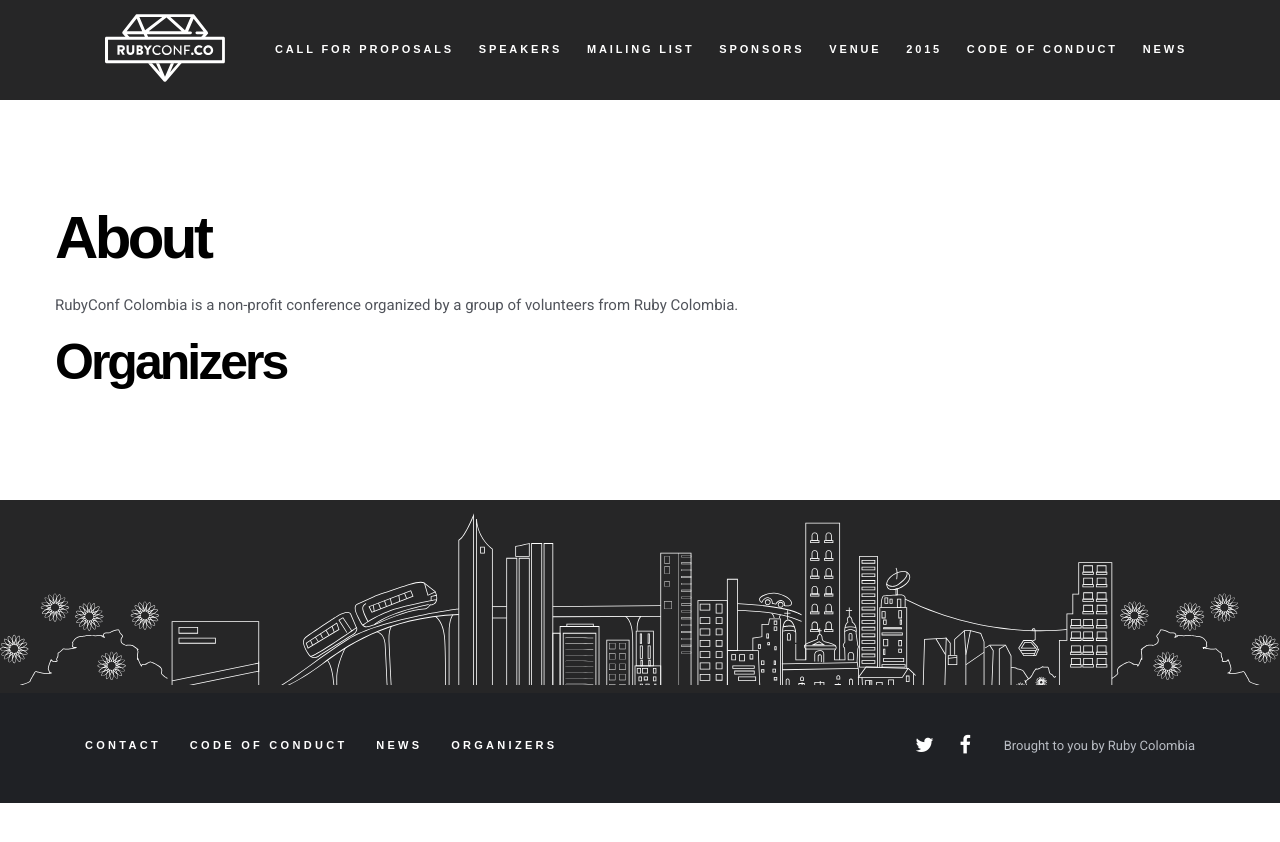
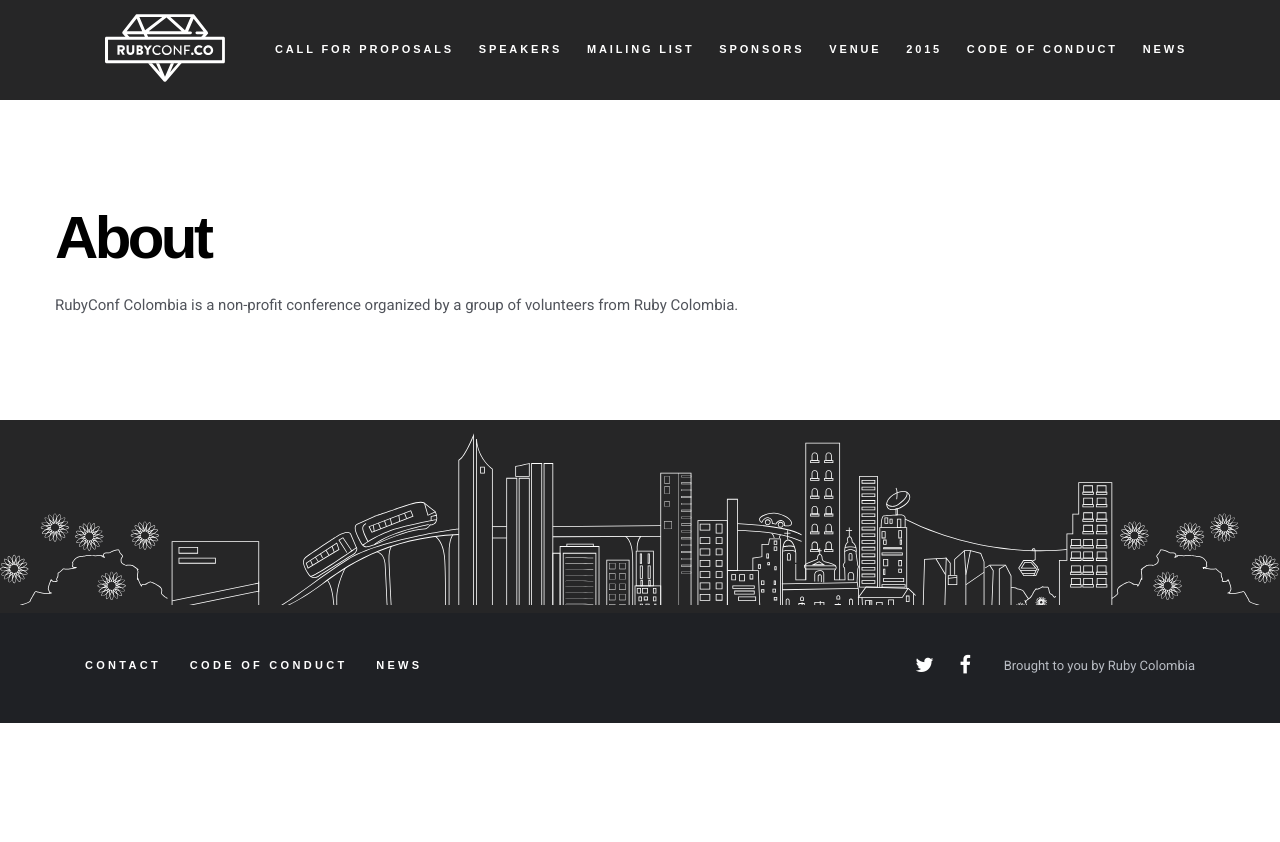
Before and after one commit to RubyConfCo/2016-rubyconfco.github.io, a Jekyll site: the page built from about.md, in a window 1280 px wide. Shown: the top 842 px of the page. Built offline with Jekyll 4.4.1, drawn with Linux system fonts in a browser that asks for light colours; some web fonts are replaced; a script that is not in the unit is left out.

Commit message:
Have a simple about page

```diff
--- a/_includes/footer.html
+++ b/_includes/footer.html
@@ -11,7 +11,6 @@
             <li class="footer-nav-item"><a href="mailto:organizers@rubyconf.co">Contact</a></li>
             <li class="footer-nav-item"><a href="/code-of-conduct.html">Code of Conduct</a></li>
             <li class="footer-nav-item"><a href="/blog/">News</a></li>
-            <li class="footer-nav-item"><a href="/about/">Organizers</a></li>
           </ul>
         </div>
 
--- a/about.md
+++ b/about.md
@@ -6,5 +6,3 @@
 
 RubyConf Colombia is a non-profit conference organized by a group of volunteers
 from Ruby Colombia.
-
-## Organizers
```
